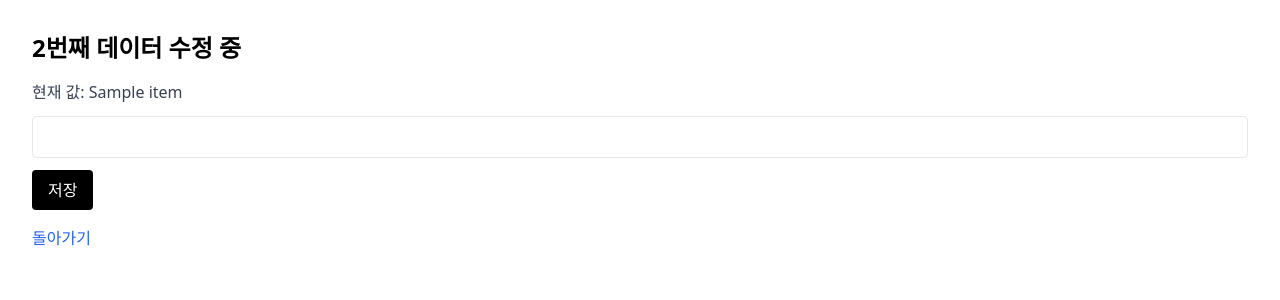
After one commit to qhfxm704-bot/board-game-quick-guide, a Flask app: template templates/edit.html in a window 1280 px wide. The commit adds this page. Shown: the top 300 px of the page. Run offline with Flask 3, Linux system fonts and the light colour scheme; the template is opened without the code that fills it: most values are stand-ins (such as "Sample title", 1, 10 or a date in 2020); some libraries are stand-ins or nearby versions.

Commit message:
수정 기능 구현

```diff
--- a/app.py
+++ b/app.py
@@ -34,7 +34,6 @@ def delete_all():
 @app.route('/delete_selected', methods=['post'])
 def delete_selected():
     indexes = request.form.getlist('delete_indexes')
-
     indexes = [int(index) for index in indexes]
     indexes.sort(reverse=True)
 
@@ -43,5 +42,23 @@ def delete_selected():
 
     return redirect('/')
 
+@app.route('/edit/<int:index>')
+def edit(index):
+    return render_template('edit.html', index=index, item=messages[index])
+
+@app.route('/update', methods=['POST'])
+def update():
+    index = int(request.form['index'])
+    value = request.form.get('value')
+
+    if value.strip() == "":
+        return redirect(f'/edit/{index}')
+
+    if value == messages[index]:
+        return redirect('/')
+
+    messages[index] = value
+    return redirect('/')
+
 if __name__ == '__main__':
     app.run(debug=True)
--- /dev/null
+++ b/templates/edit.html
@@ -0,0 +1,21 @@
+<!DOCTYPE html>
+<html>
+    <head>
+        <title>수정하기</title>
+        <script src="https://cdn.tailwindcss.com"></script>
+    </head>
+    <body class="p-8">
+        <h1 class="text-2xl font-bold mb-4">{{ index+1 }}번째 데이터 수정 중</h1>
+        <form action="/update" method="post" class="space-y-3">
+            <input type="hidden" name="index" value="{{ index }}">
+            <p class="mb-2 text-gray-700">
+            현재 값: {{ item }}
+            </p>
+            <input type="text" name="value" class="border px-3 py-2 rounded w-full">
+            <button type="text" class="bg-black text-white px-4 py-2 rounded">
+                저장
+            </button>
+        </form>
+        <a href="/" class="inline-block mt-4 text-blue-600">돌아가기</a>
+    </body>
+</html>
```
Also changed, not shown: templates/index.html (+17 -9 lines).
